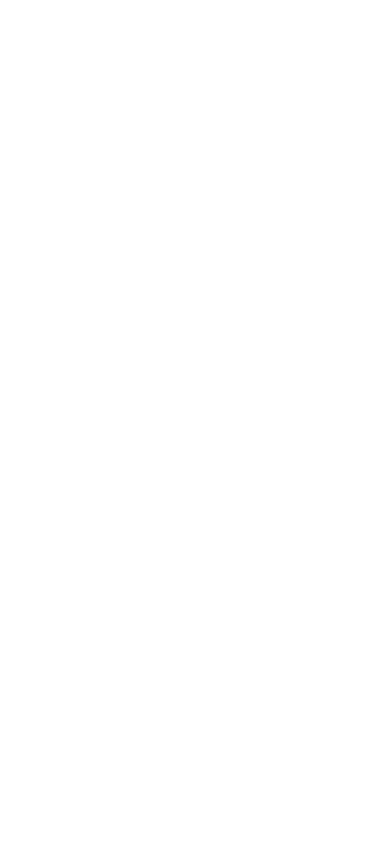
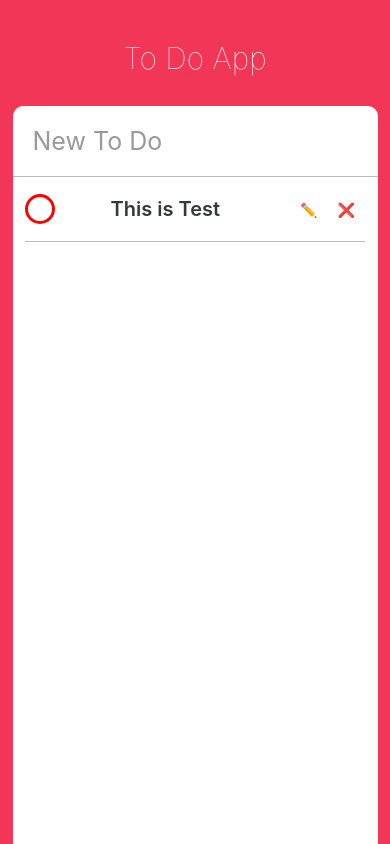
Before and after one commit to bb-worm/NomadCoders-ToDoApp, a React Native app: screen / in a window 390 px wide. Built offline with nearby package versions, Linux system fonts and the light colour scheme.

Commit message:
make new todo object

```diff
--- a/App.js
+++ b/App.js
@@ -11,6 +11,7 @@
 } from "react-native";
 import { AppLoading } from "expo";
 import ToDo from "./ToDo";
+import uuidv1 from "uuid/v1"; // npm install uuid --save
 
 const { height, width } = Dimensions.get("window");
 
@@ -42,6 +43,7 @@
             placeholderTextColor={"#999"}
             returnKeyType={"done"} // 키패드에서 return 키를 '다음'으로 설정할지 '완료'로 설정할지 등
             autoCorrect={false} // 자동완성 끄기
+            onSubmitEditing={this._addToDo} // 키패드에서 return 키를 눌렀을 때
           />
           <ScrollView contentContainerStyle={styles.toDos}>
             {/* 스타일 넘기기 */}
@@ -57,7 +59,41 @@
     });
   };
 
-  _loadToDos = () => {};
+  _loadToDos = () => {
+    this.setState({
+      loadedToDos: true
+    });
+  };
+
+  _addToDo = () => {
+    const { newToDo } = this.state;
+    if (newToDo !== "") {
+      this.setState(prevState => {
+        const ID = uuidv1();
+
+        // 새로운 object 생성
+        const newToDoObject = {
+          ID: {
+            id: ID,
+            isCompleted: false,
+            text: newToDo,
+            createdAt: Date.now()
+          }
+        };
+
+        // 이전 state + 새로운 object
+        const newState = {
+          ...prevState,
+          newToDo: "", // 입력 창 비우기
+          toDos: {
+            ...prevState.toDos, // 이전 to dos
+            ...newToDoObject // 새로운 to do
+          }
+        };
+        return { ...newState };
+      });
+    }
+  };
 }
 
 const styles = StyleSheet.create({
--- a/package.json
+++ b/package.json
@@ -14,7 +14,8 @@
     "react": "16.8.3",
     "react-dom": "16.8.3",
     "react-native": "https://github.com/expo/react-native/archive/sdk-35.0.0.tar.gz",
-    "react-native-web": "^0.11.7"
+    "react-native-web": "^0.11.7",
+    "uuid": "^3.3.3"
   },
   "devDependencies": {
     "babel-preset-expo": "^7.1.0"
```
Also changed, not shown: 2 other files (tests, documents, lock files or other folders).
